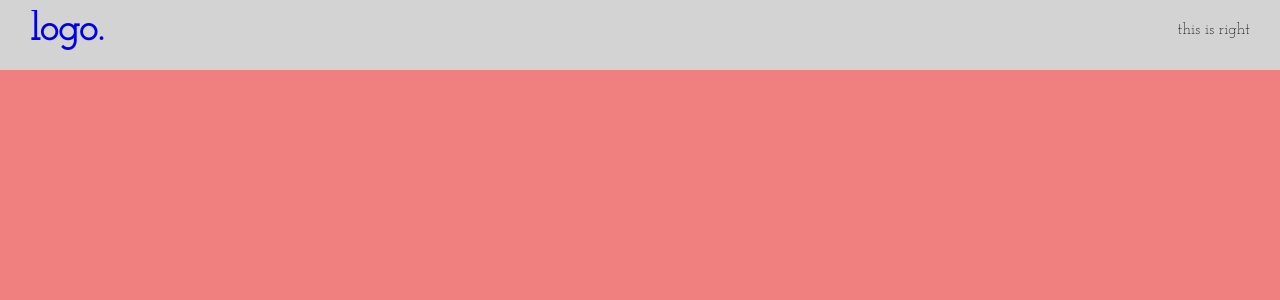
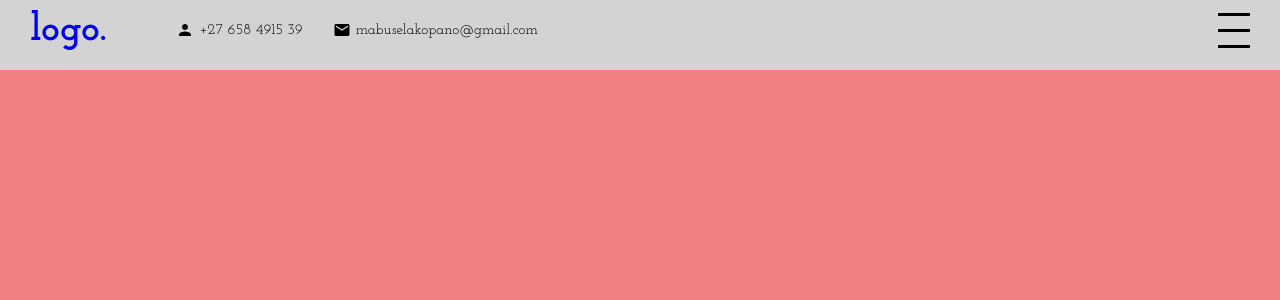
Before and after one commit to josephmabusela/my_portfolio, a React (Create React App) app: page / in a window 1280 px wide. Shown: the top 300 px of the page. Built offline with nearby package versions, Linux system fonts and the light colour scheme.

Commit message:
menu bar

```diff
--- a/package.json
+++ b/package.json
@@ -4,6 +4,8 @@
   "version": "0.1.0",
   "private": true,
   "dependencies": {
+    "@material-ui/core": "^4.12.4",
+    "@material-ui/icons": "^4.11.3",
     "@testing-library/jest-dom": "^5.16.2",
     "@testing-library/react": "^12.1.3",
     "@testing-library/user-event": "^13.5.0",
--- a/public/index.html
+++ b/public/index.html
@@ -7,7 +7,7 @@
       name="description"
       content="Web site created using create-react-app"
     />
-    <link href="https://fonts.googleapis.com/css2?family=Josefin+Slab:wght@300&display=swap" rel="stylesheet">
+    <link href="https://fonts.googleapis.com/css2?family=Josefin+Slab:wght@100;200;300;400;500;700;900&display=swap" rel="stylesheet">
     <title>React Portfolio Website</title>
     <style>
       * {
--- a/src/App.jsx
+++ b/src/App.jsx
@@ -2,12 +2,17 @@
 import Intro from "./components/intro/Intro";
 import Portfolio from "./components/portfolio/Portfolio";
 import Contact from "./components/contact/Contact";
+// import Menu from "./components/menu/Menu"
 import "./app.scss";
+import { useState } from "react";
+import Menu from "./components/menu/Menu";
 
 function App() {
+  const [menuOpen, setMenuOpen] = useState(false)
   return (
     <div className="app">
-      <Topbar/>
+      <Topbar menuOpen = {menuOpen} setMenuOpen = {setMenuOpen}/>
+      <Menu menuOpen = {menuOpen} setMenuOpen = {setMenuOpen} />
       <div className="sections">
         <Intro/>
         <Portfolio/>
--- /dev/null
+++ b/src/components/menu/Menu.jsx
@@ -0,0 +1,19 @@
+import "./menu.scss"
+
+export default function Menu({ menuOpen, setMenuOpen }) {
+  return (
+    <div className={"menu " + (menuOpen && "active")}>
+        <ul>
+            <li>
+                <a href="#intro">Home</a>
+            </li>
+            <li>
+                <a href="#porfolio">Portfolio</a>
+            </li>
+            <li>
+                <a href="#contact">Contact</a>
+            </li>
+        </ul>
+    </div>
+  )
+}
--- /dev/null
+++ b/src/components/menu/menu.scss
@@ -0,0 +1,39 @@
+
+.menu {
+    width: 300px;
+    height: 100vh;
+    background-color: blanchedalmond;
+    position: fixed;
+    top: 0;
+    right: -300px;
+    z-index: 2;
+    display: flex;
+    flex-direction: column;
+    align-items: center;
+    justify-content: center;
+    transition: all 1s ease;
+
+    &.active {
+        right: 0;
+    }
+
+    ul {
+        margin: 0;
+        padding: 0;
+        list-style: none;
+        font-size: 25px;
+        font-weight: 300;
+        color: black;
+
+        li {
+            margin-bottom: 25px;
+            a {
+                font-size: inherit;
+                color: inherit;
+                text-decoration: none;
+            }
+
+        }
+
+    }
+}
--- a/src/components/topbar/Topbar.jsx
+++ b/src/components/topbar/Topbar.jsx
@@ -1,14 +1,27 @@
 import "./topbar.scss"
+import {Person, Mail} from "@material-ui/icons"
 
-export default function Topbar() {
+export default function Topbar({ menuOpen, setMenuOpen }) {
   return (
-    <div className="topbar">
+    <div className={"topbar " + (menuOpen && "active")}>
       <div className="wrapper">
         <div className="left">
           <a href="#intro" className="logo">logo.</a>
+          <div className="itemContainer">
+            <Person className="icon" />
+            <span>+27 658 4915 39</span>
+          </div>
+          <div className="itemContainer">
+            <Mail className="icon" />
+            <span>mabuselakopano@gmail.com</span>
+          </div>
         </div>
         <div className="right">
-          <p>this is right</p>
+          <div className="hamburger" onClick={() => setMenuOpen(!menuOpen)}>
+            <span className="line1"></span>
+            <span className="line2"></span>
+            <span className="line3"></span>
+          </div>
         </div>
       </div>
 
--- a/src/components/topbar/topbar.scss
+++ b/src/components/topbar/topbar.scss
@@ -4,7 +4,8 @@
     background-color: lightgray;
     position: fixed;
     top: 0;
-    z-index: 1;
+    z-index: 3;
+    transition: all 4s ease;
 
     .wrapper{
         padding: 10px 30px;
@@ -13,11 +14,71 @@
         justify-content: space-between;
 
         .left {
+            display: flex;
+            align-items: center;
 
             .logo {
                 font-size: 40px;
                 font-weight: 700;
                 text-decoration: none;
+                margin-right: 40px;
+            }
+
+            .itemContainer {
+                display: flex;
+                align-items: center;
+                margin-left: 30px;
+
+                .icon {
+                    font-size: 18px;
+                    margin-right: 5px;
+                }
+
+                span {
+                    font-size: 15px;
+                    font-weight: 400;
+                }
+            }
+        }
+
+        .right {
+
+            .hamburger {
+                width: 32px;
+                height: 35px;
+                display: flex;
+                flex-direction: column;
+                justify-content: space-between;
+                cursor: pointer;
+
+                span {
+                    width: 100%;
+                    height: 3px;
+                    background-color: black;
+                    transform-origin: left;
+                    transition: all 2s ease;
+                }
+            }
+        }
+    }
+
+    &.active {
+        background-color: blanchedalmond;
+        color: black;
+
+        .hamburger {
+            span{
+                &:first-child{
+                    background-color: white;
+                    transform: rotate(45deg);
+                }
+                &:nth-child(2) {
+                    opacity: 0;
+                }
+                &:last-child{
+                    background-color: white;
+                    transform: rotate(-45deg);
+                }
             }
         }
     }
```
Also changed, not shown: 1 other file (tests, documents, lock files or other folders).
